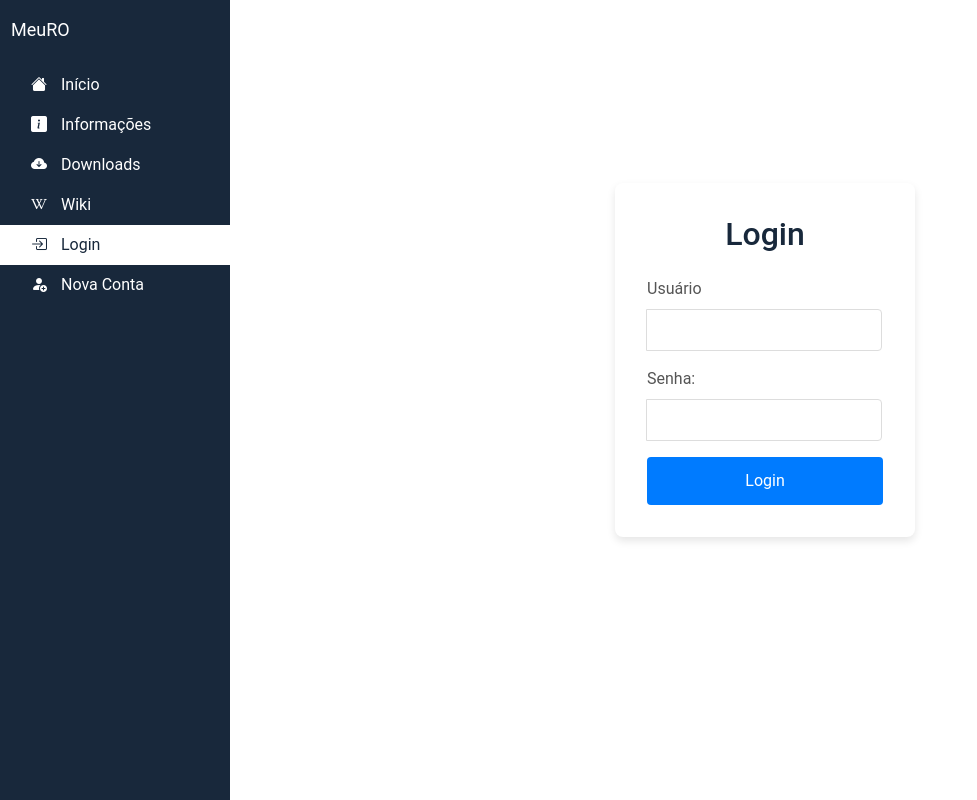
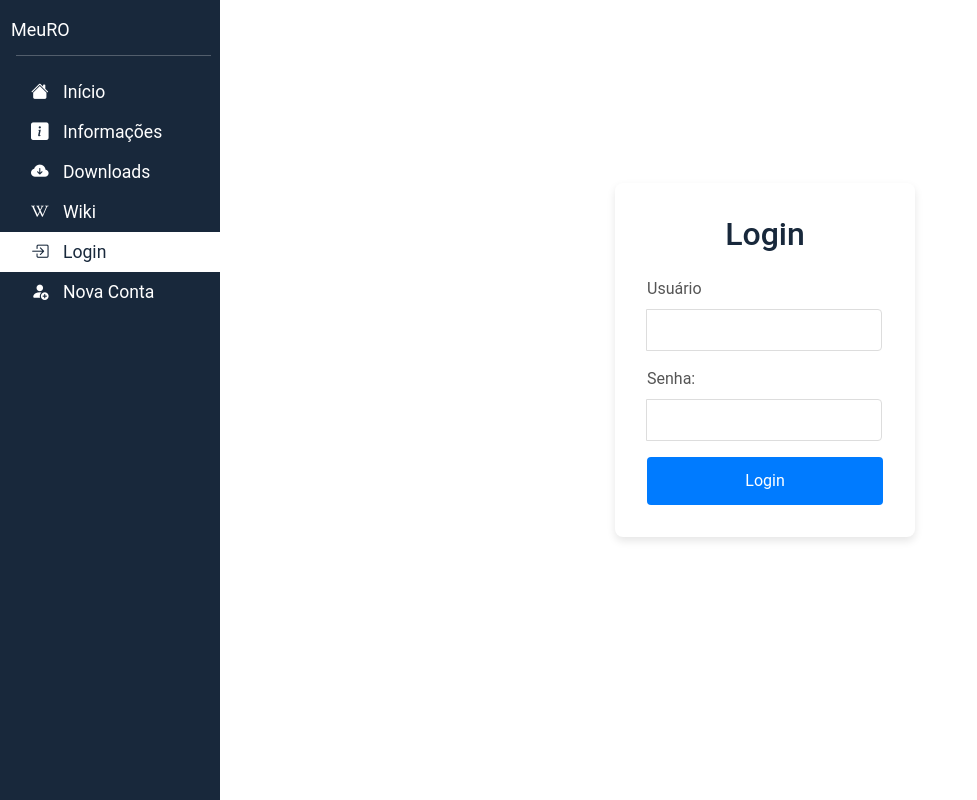
Before and after one commit to ArturllVale/bun-app, a React (Vite) app: page /login in a window 1280 px wide. Shown: the whole page, without its empty margins (0-977 px from the left). Built offline with nearby package versions, Linux system fonts and the light colour scheme.

Commit message:
adicionar linha horizontal ao menu e ajustar estilos de hr e li

```diff
--- a/src/components/Menu.tsx
+++ b/src/components/Menu.tsx
@@ -107,6 +107,7 @@ const Menu: React.FC = () => {
             </button> */}
             MeuRO
           </li>
+          <hr />
           <li>
             <a href="/" className={getLinkClass('/')}><i className="bi bi-house-fill icon-link" id='icon-size'></i> <span className="menu-text">Início</span></a>
           </li>
--- a/src/style/style.css
+++ b/src/style/style.css
@@ -16,6 +16,17 @@ html, body {
   background: var(--background);
   font-family: var(--font-family);
   overflow-x: hidden;
+}
+
+hr {
+    max-width: 78% !important;
+    margin-left: 25px !important;
+    margin-top: -10px !important;
+    color: #FFFFFF !important;
+}
+
+ul li {
+  font-size: 1.1rem;
 }
 
 .login-container {
@@ -230,7 +241,7 @@ html, body {
   }
 
   #sidebar-wrapper {
-    width: 250px;
+    width: 240px;
   }
 
   #wrapper.toggled #sidebar-wrapper {
```
